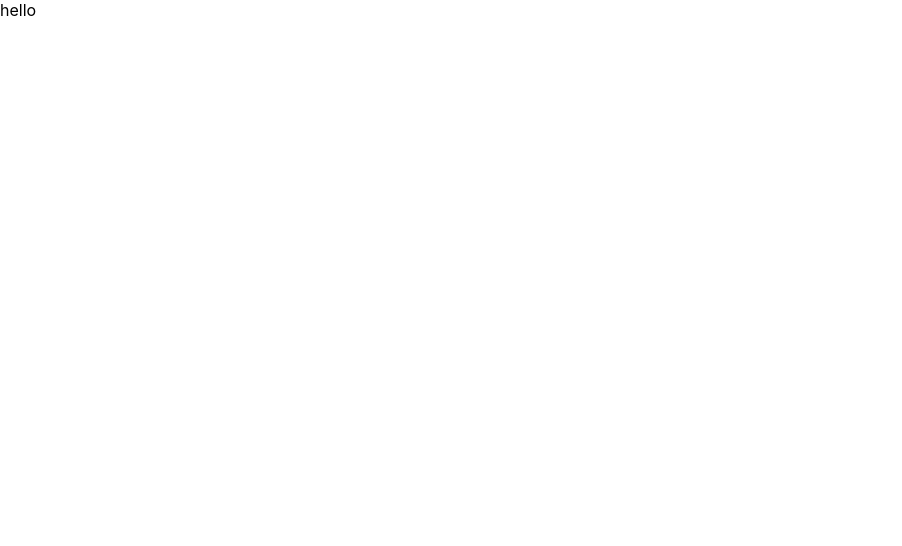
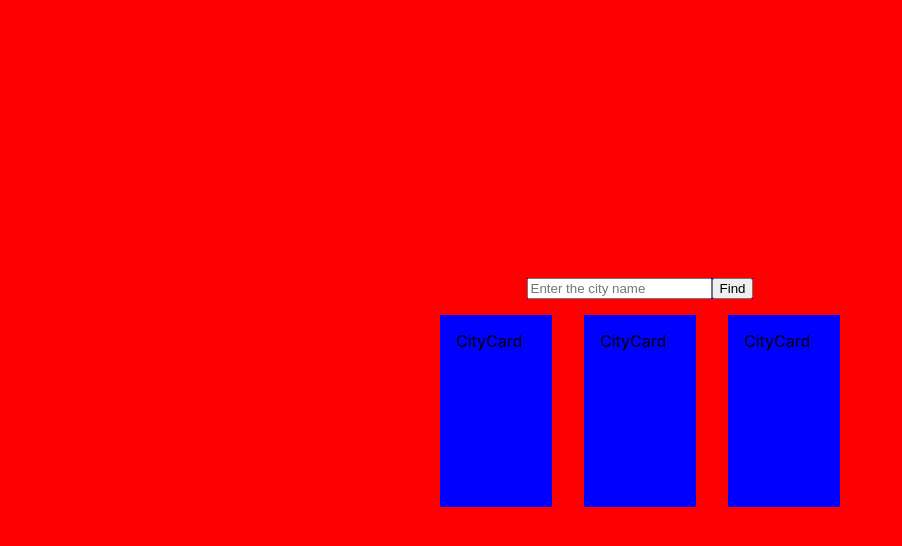
Before and after one commit to uch2ha/WeatherApp-React, a React (Create React App) app: page / in a window 1280 px wide. Shown: the top 546 px of the page, without its empty margins (0-902 px from the left). Built offline with nearby package versions, Linux system fonts and the light colour scheme.

Commit message:
main page created, city card created, basic stalys

```diff
--- a/src/App.js
+++ b/src/App.js
@@ -1,5 +1,11 @@
+import MainPage from './components/mainPage/MainPage';
+
 function App() {
-    return <div>hello</div>;
+    return (
+        <>
+            <MainPage />
+        </>
+    );
 }
 
 export default App;
--- /dev/null
+++ b/src/components/cityCard/CityCard.css
@@ -0,0 +1,7 @@
+.card-container {
+    background: blue;
+    width: 5rem;
+    height: 10rem;
+    padding: 1rem;
+    margin: 1rem;
+}
--- /dev/null
+++ b/src/components/cityCard/CityCard.jsx
@@ -0,0 +1,8 @@
+import React from 'react';
+import './CityCard.css';
+
+const CityCard = () => {
+    return <div className='card-container'>CityCard</div>;
+};
+
+export default CityCard;
--- /dev/null
+++ b/src/components/mainPage/MainPage.css
@@ -0,0 +1,21 @@
+.main-container {
+    width: 100vw;
+    height: 100vh;
+    background: red;
+    display: flex;
+    flex-direction: column;
+    align-items: center;
+    justify-content: center;
+}
+
+.search-bar {
+    display: flex;
+    flex-direction: row;
+    /* margin-bottom: 15rem; */
+    background: blue;
+}
+
+.citys-card-container {
+    display: flex;
+    flex-direction: row;
+}
--- /dev/null
+++ b/src/components/mainPage/MainPage.jsx
@@ -0,0 +1,69 @@
+import React, { useState } from 'react';
+import CityCard from '../cityCard/CityCard';
+import './MainPage.css';
+
+const API_KEY = '?apikey=ExIw1Hbp9pDy8DN7PdxLtPsTi8NYGGlS';
+
+const LOCATION_KEY_API =
+    'https://dataservice.accuweather.com/locations/v1/cities/search';
+
+const WEATHER_API =
+    'http://dataservice.accuweather.com/forecasts/v1/daily/1day/';
+
+const MainPage = () => {
+    const [data, setData] = useState([]);
+    const [cityName, setCityName] = useState('');
+    const [locationKeyError, setLocationKeyError] = useState(false); // add 2 errotr????
+
+    const getLocationKeyFromAPI = () => {
+        return fetch(LOCATION_KEY_API + API_KEY + '&q=' + cityName)
+            .then((response) => response.json())
+            .then((responseData) => {
+                setLocationKeyError(false);
+                return responseData[0].Key;
+            })
+            .catch(() => setLocationKeyError(true));
+    };
+
+    const getWeatherDataFromAPI = (key) => {
+        return fetch(WEATHER_API + key + API_KEY)
+            .then((response) => response.json())
+            .then((responseData) => {
+                return responseData;
+            })
+            .catch(() => setLocationKeyError(true));
+    };
+
+    const setCityWeatherData = async () => {
+        const locationKey = await getLocationKeyFromAPI();
+        let cityData = '';
+        if (locationKey !== undefined) {
+            cityData = await getWeatherDataFromAPI(locationKey);
+        }
+        if (cityData) {
+            cityData['City'] = cityName;
+            await setData((prev) => [...prev, cityData]);
+            setCityName('');
+        }
+    };
+
+    return (
+        <div className='main-container'>
+            <div className='search-bar'>
+                <input
+                    value={cityName}
+                    onChange={(e) => setCityName(e.target.value.toLowerCase())}
+                    placeholder='Enter the city name'
+                />
+                <button onClick={() => setCityWeatherData()}>Find</button>
+            </div>
+            <div className='citys-card-container'>
+                <CityCard />
+                <CityCard />
+                <CityCard />
+            </div>
+        </div>
+    );
+};
+
+export default MainPage;
```
Also changed, not shown: src/index.css (+8 -8 lines).
